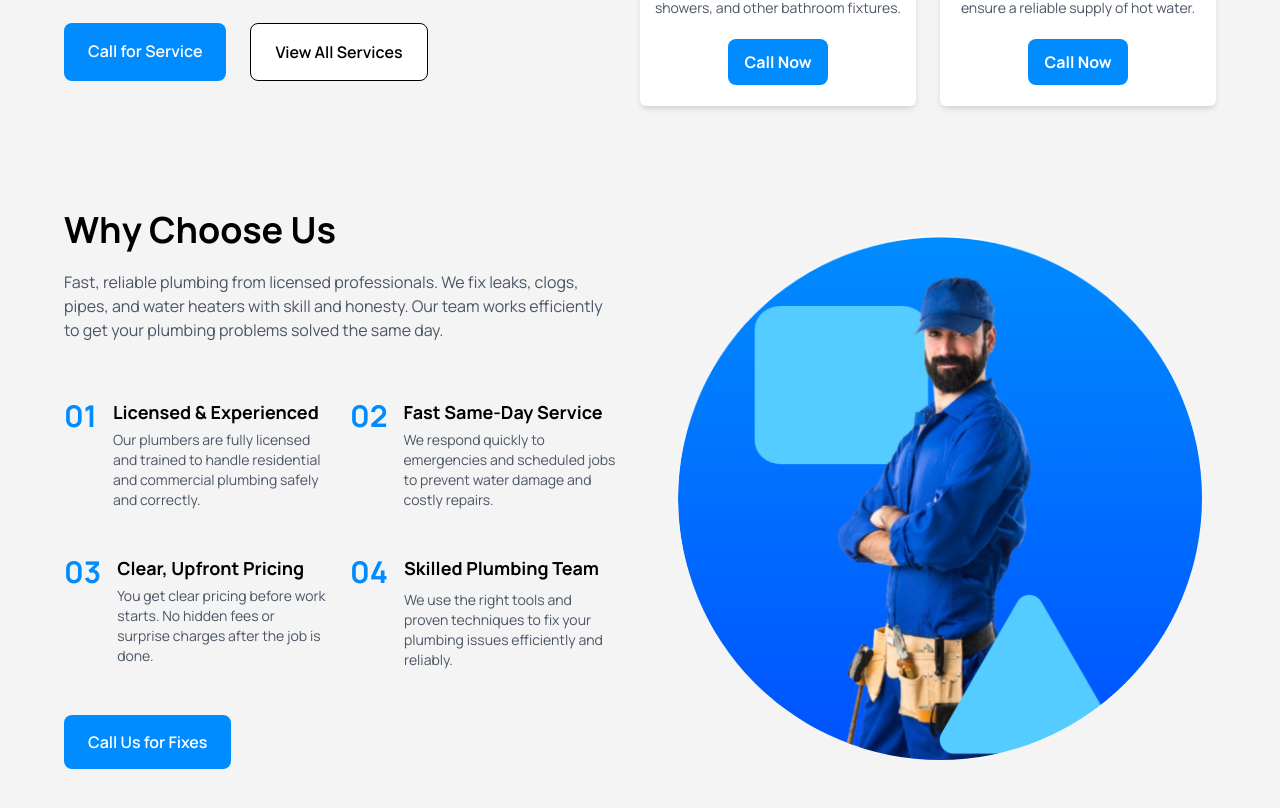
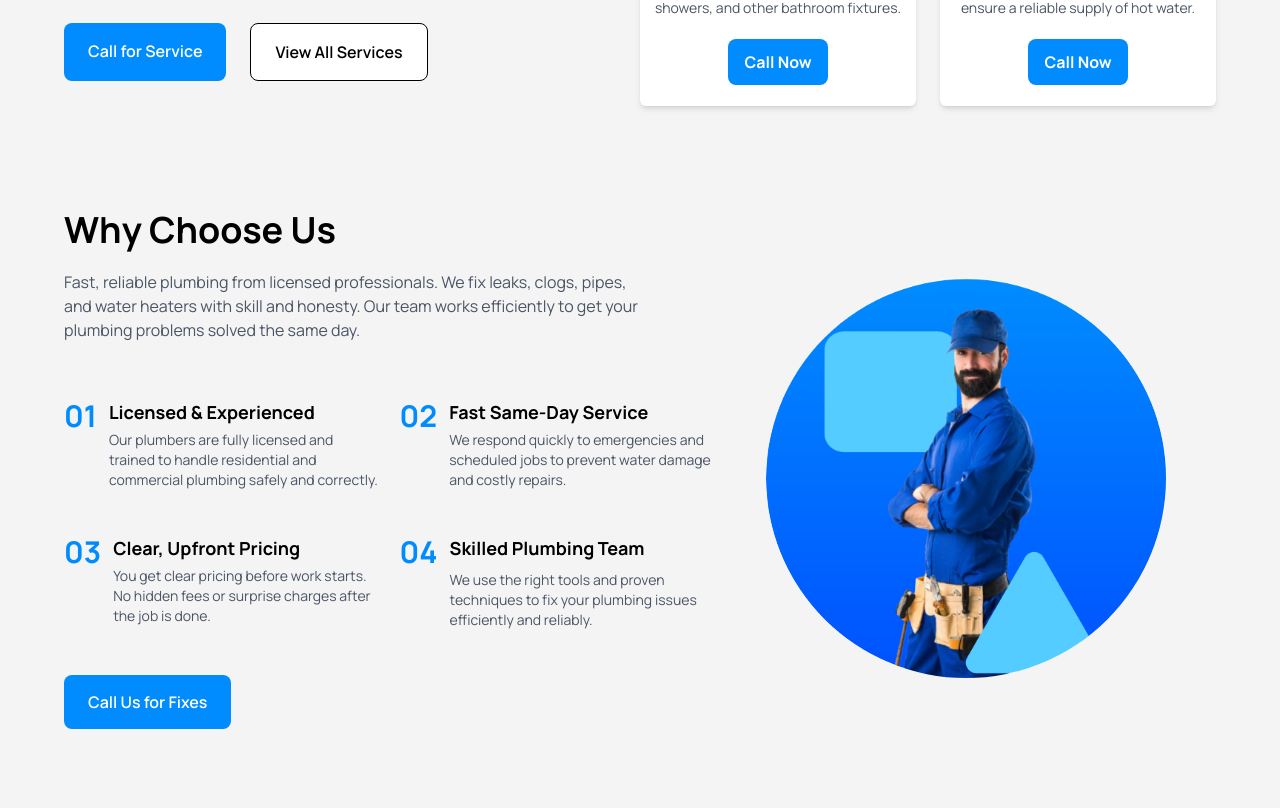
Before and after one commit to ammarr80/Chicago-Plumbing, a React (Vite) app: page / in a window 1280 px wide. Shown: the part 1464-2272 px from the top of the page. After the commit the page ends 2242 px from the top, so only its background shows below. Built offline with nearby package versions, Linux system fonts and the light colour scheme.

Commit message:
added a Why Choose Us section

```diff
--- a/src/components/WhyChooseUs.jsx
+++ b/src/components/WhyChooseUs.jsx
@@ -4,7 +4,7 @@ export default function WhyChooseUs() {
         <>
              <section id="why-choose-us" className="max-w-[90%] mx-auto">
         <div
-          className="grid grid-cols-2 mb-8 gap-12 max-md:grid-cols-1 items-center"
+          className="grid lg:grid-cols-[1.3fr_1fr] mb-8 gap-12 lg:gap-0 grid-cols-1 items-center"
         >
           <div className="mb-8">
             <div>
@@ -20,9 +20,9 @@ export default function WhyChooseUs() {
 
               <div
                 id="why-us-cards"
-                className="grid grid-cols-2 gap-5 space-y-6 mb-10 max-md:grid-cols-1 max-md:gap-10 max-md:mb-16"
+                className="grid md:grid-cols-2 md:gap-5 space-y-6 md:mb-10 grid-cols-1 gap-10 mb-16"
               >
-                <div className="flex items-start gap-4">
+                <div className="flex items-start gap-3">
                   <div>
                     <h4 className="text-primary font-bold text-3xl">01</h4>
                   </div>
@@ -37,7 +37,7 @@ export default function WhyChooseUs() {
                   </div>
                 </div>
 
-                <div className="flex items-start gap-4">
+                <div className="flex items-start gap-3">
                   <div>
                     <h4 className="text-primary font-bold text-3xl">02</h4>
                   </div>
@@ -52,7 +52,7 @@ export default function WhyChooseUs() {
                   </div>
                 </div>
 
-                <div className="flex items-start gap-4">
+                <div className="flex items-start gap-3">
                   <div>
                     <h4 className="text-primary font-bold text-3xl">03</h4>
                   </div>
@@ -67,7 +67,7 @@ export default function WhyChooseUs() {
                   </div>
                 </div>
 
-                <div className="flex items-start gap-4">
+                <div className="flex items-start gap-3">
                   <div>
                     <h4 className="text-primary font-bold text-3xl">04</h4>
                   </div>
@@ -92,10 +92,10 @@ export default function WhyChooseUs() {
               </div>
             </div>
           </div>
-          <div className="rounded-4xl" id="grid-image">
+          <div className="" id="grid-image">
             <img
               src={PlumberMan}
-              className="self-end w-[95%] rounded-full justify-self-center"
+              className="self-end md:w-[80%] max-w-[400px] w-[90%] rounded-full justify-self-center"
               alt=""
             />
           </div>
```
